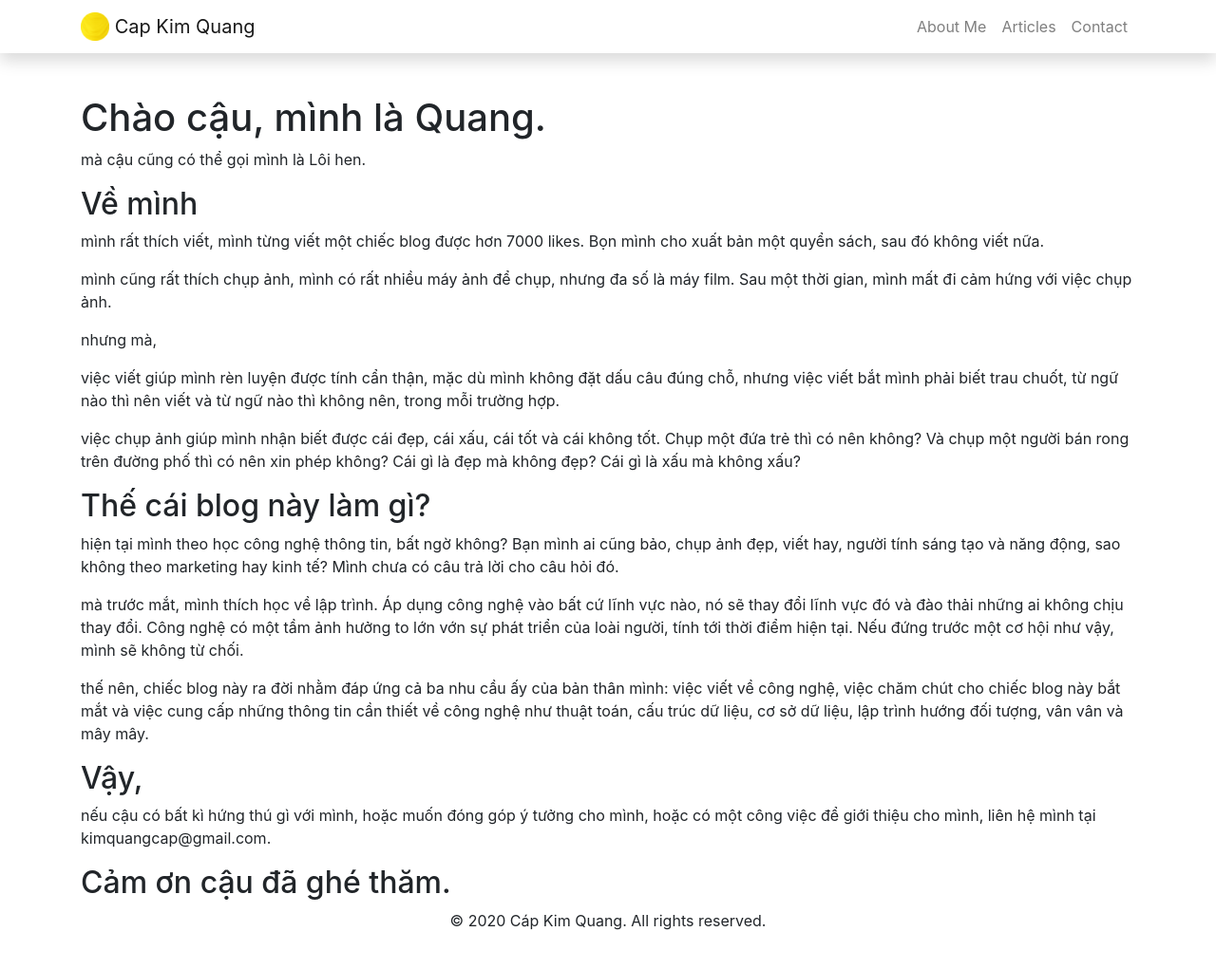
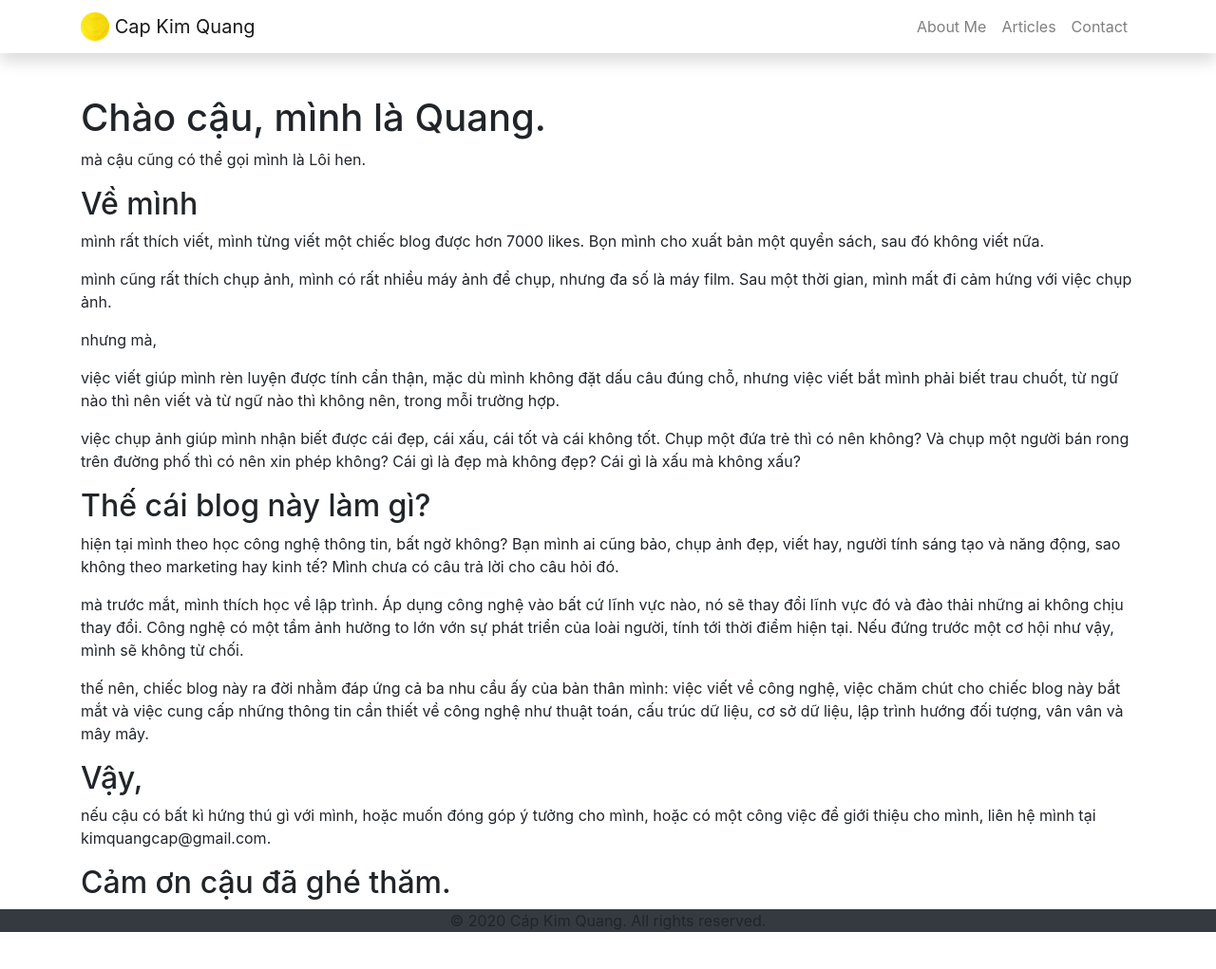
Before and after one commit to capkimquang/capkimquang.github.io, a Jekyll site: the page built from index.md, in a window 1280 px wide and 1082 px high. Shown: the top 1021 px of the window at 95% size. Built offline with Jekyll 4.4.1, drawn with Linux system fonts in a browser that asks for light colours.

Commit message:
Update footer.html

```diff
--- a/_includes/footer.html
+++ b/_includes/footer.html
@@ -1,4 +1,4 @@
-<footer class="bg-white">
+<footer class="bg-dark">
   <div class="container text-center">
     <p>© 2020 Cáp Kim Quang. All rights reserved.</p>
   </div>
```
